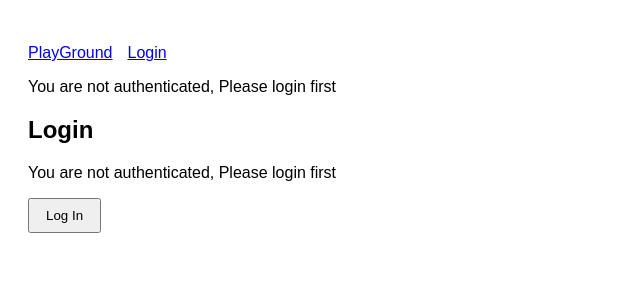
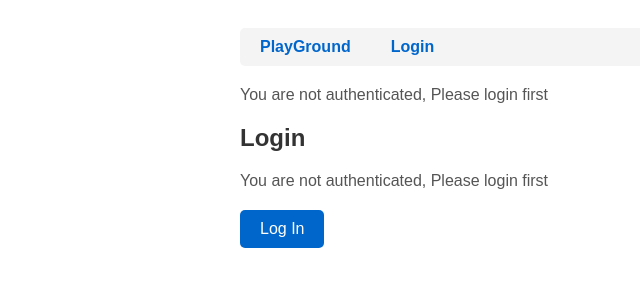
Before and after one commit to acciojob/code-playground-Satyam722, a React app: page /login in a window 1280 px wide. Shown: the top 300 px of the page, without its empty margins (0-640 px from the left). Built offline with nearby package versions, Linux system fonts and the light colour scheme.

Commit message:
Update App.css

```diff
--- a/src/styles/App.css
+++ b/src/styles/App.css
@@ -1,20 +1,60 @@
+.main-container {
+  font-family: Arial, sans-serif;
+  max-width: 800px;
+  margin: 0 auto;
+  padding: 20px;
+}
 
-.main-container {
-  padding: 20px;
-  font-family: Arial, sans-serif;
+nav {
+  background-color: #f4f4f4;
+  padding: 10px;
+  margin-bottom: 20px;
+  border-radius: 5px;
 }
 
 nav ul {
   list-style: none;
   padding: 0;
+  margin: 0;
+  display: flex;
+  gap: 20px;
 }
 
 nav li {
   display: inline;
-  margin-right: 15px;
+}
+
+nav a {
+  color: #0066cc;
+  text-decoration: none;
+  font-weight: bold;
+  padding: 5px 10px;
+}
+
+nav a:hover {
+  text-decoration: underline;
 }
 
 button {
-  padding: 8px 16px;
+  background-color: #0066cc;
+  color: white;
+  border: none;
+  padding: 10px 20px;
+  font-size: 16px;
   cursor: pointer;
+  border-radius: 5px;
+  margin-top: 10px;
 }
+
+button:hover {
+  background-color: #0052a3;
+}
+
+h2 {
+  color: #333;
+}
+
+p {
+  color: #555;
+  margin: 10px 0;
+}
```
